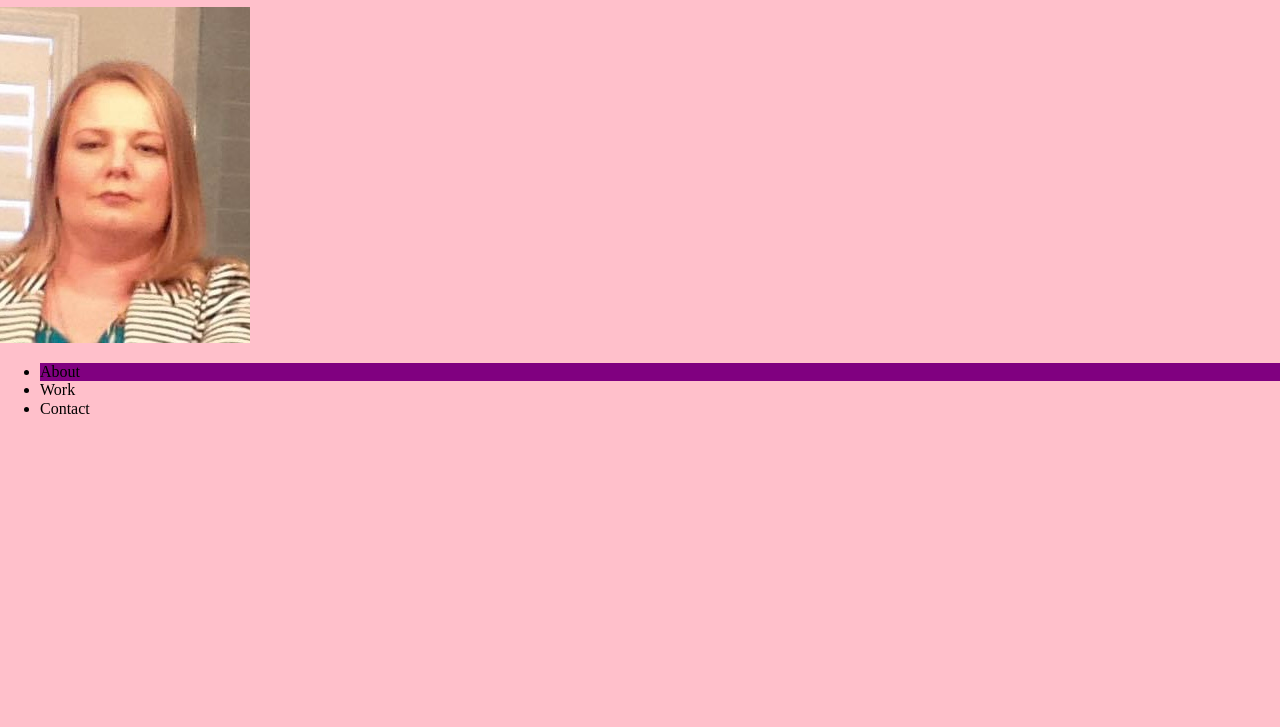
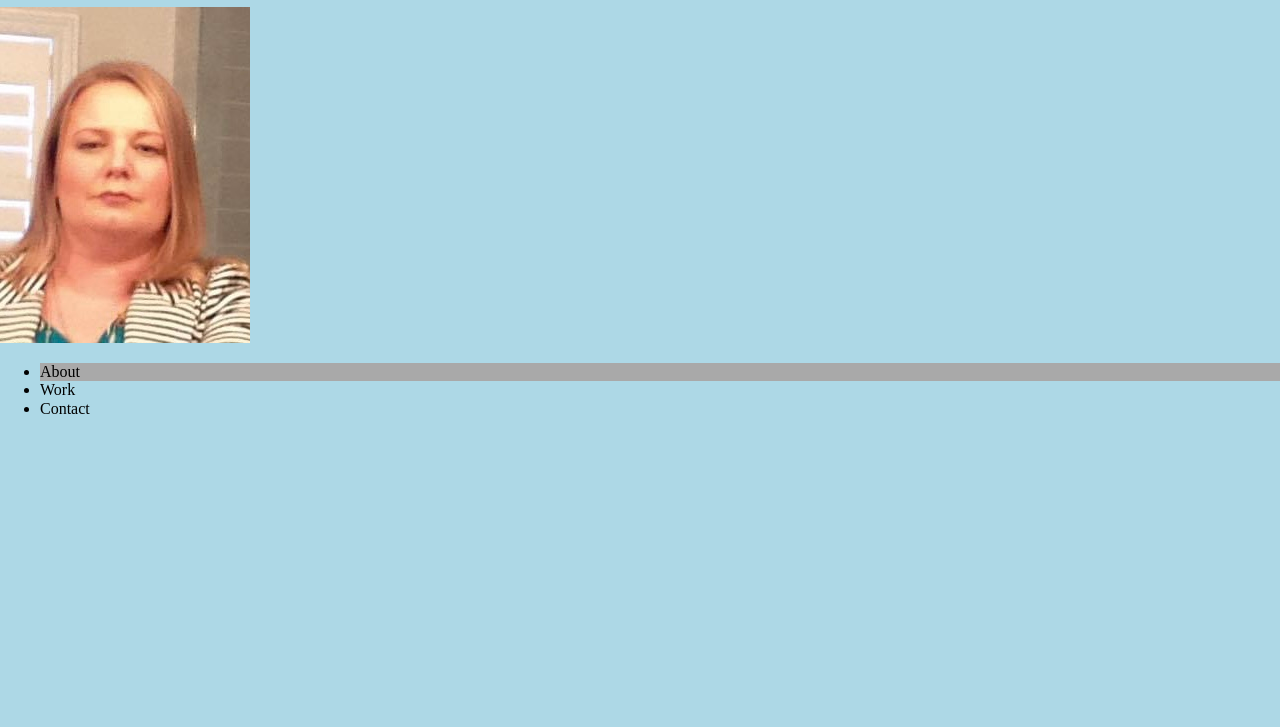
Before and after one commit to Reina2024/portfolio, a plain HTML site: page index.html in a window 1280 px wide. Shown: the part 73-800 px from the top of the page. Drawn offline with Linux system fonts and the light colour scheme.

```diff
--- a/assets/css/style.css
+++ b/assets/css/style.css
@@ -1,7 +1,7 @@
 body {
-    background-color: pink;
+    background-color: lightblue;
 }
 
 #first-li{
-    background-color: purple;
+    background-color: darkgray;
 }
```
Also changed, not shown: 1 other file.
